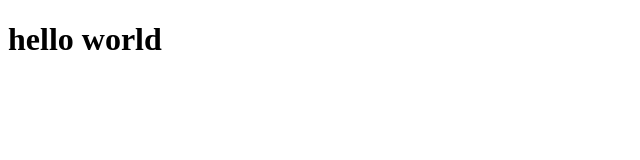
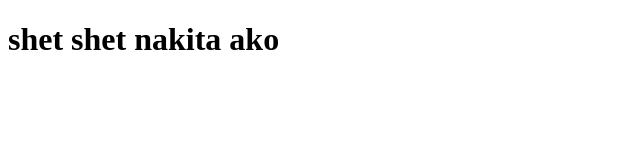
Before and after one commit to morilloking23-afk/demo, a plain HTML site: page index.html in a window 1280 px wide. Shown: the whole page, without its empty margins (0-640 px from the left). Drawn offline with Linux system fonts and the light colour scheme.

Commit message:
Update index.html

```diff
--- a/index.html
+++ b/index.html
@@ -6,6 +6,6 @@
     <title>King</title>
 </head>
 <body>
-    <h1> hello world</h1>
+    <h1> shet shet nakita ako</h1>
 </body>
 </html>
```
